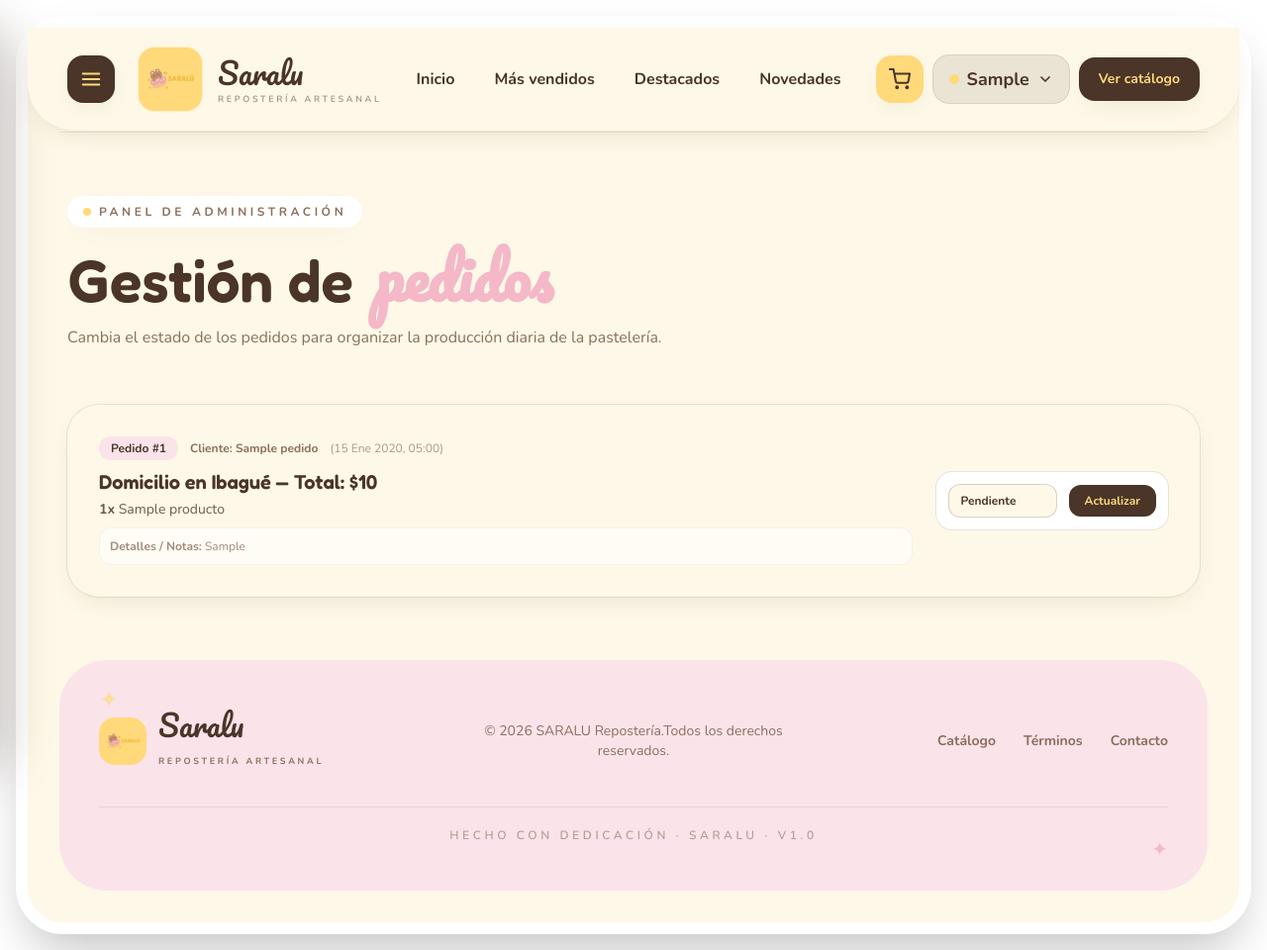
After one commit to JohanV0/SARALU, a Django app: page /panel/pedidos/ in a window 1280 px wide. The commit adds this page. Shown: the whole page at 99% size. Run offline with Django 5.2, Linux system fonts and the light colour scheme; a user stored in the database is signed in; tables that the repository leaves empty hold one stand-in row (values such as "Sample post"); some libraries are stand-ins or nearby versions.

Commit message:
032 Cambiar estado del pedido

```diff
--- a/reposteria/templates/admin_panel.html
+++ b/reposteria/templates/admin_panel.html
@@ -191,7 +191,7 @@
             </div>
           </a>
 
-          <a href="#"
+          <a href="{% url 'lista_pedidos_admin' %}"
              class="group relative col-span-2 flex items-center gap-4 rounded-4xl bg-crema ring-1 ring-chocolate/10 px-5 py-4 3xl:px-6 3xl:py-5 shadow-soft hover:ring-chocolate/25 hover:-translate-y-1 transition-all overflow-hidden">
             <span class="pointer-events-none absolute top-2 right-20 text-mantequilla text-sm rotate-12">★</span>
             <span class="grid h-14 w-14 3xl:h-16 3xl:w-16 shrink-0 place-items-center rounded-3xl bg-chocolate text-mantequilla">
--- /dev/null
+++ b/reposteria/templates/lista_pedidos_admin.html
@@ -0,0 +1,90 @@
+{% extends "layout/base.html" %}
+{% load static %}
+
+{% block title %}Gestión de Pedidos — SARALU{% endblock %}
+
+{% block content %}
+
+<main class="flex-grow relative mx-auto w-full max-w-[1900px] px-4 sm:px-7 lg:px-10 2xl:px-14 3xl:px-20 py-10 lg:py-16">
+
+  <div class="relative mb-10 lg:mb-14">
+    <span class="inline-flex items-center gap-2 rounded-full bg-white px-4 py-2 shadow-soft">
+      <span class="h-2 w-2 rounded-full bg-mantequilla"></span>
+      <span class="text-[10px] sm:text-xs font-bold uppercase tracking-widest2 text-cafe">
+        Panel de Administración
+      </span>
+    </span>
+
+    <h1 class="mt-5 font-display text-4xl sm:text-5xl lg:text-6xl font-semibold text-chocolate">
+      Gestión de
+      <span class="font-script text-rosa text-5xl sm:text-6xl inline-block ml-2">pedidos</span>
+    </h1>
+    <p class="mt-4 text-sm lg:text-base text-cafe">
+      Cambia el estado de los pedidos para organizar la producción diaria de la pastelería.
+    </p>
+  </div>
+
+  {% if not pedidos %}
+    <div class="rounded-[2rem] bg-crema p-12 text-center ring-1 ring-chocolate/10 shadow-soft">
+      <p class="text-lg font-semibold text-cafe">No hay pedidos registrados en el sistema.</p>
+    </div>
+  {% else %}
+    <div class="grid grid-cols-1 gap-6">
+      {% for pedido in pedidos %}
+        <div class="rounded-[2rem] bg-crema p-6 lg:p-8 shadow-soft ring-1 ring-chocolate/10 flex flex-col md:flex-row justify-between items-start md:items-center gap-6">
+
+          <!-- Info básica del pedido -->
+          <div class="flex-1">
+            <div class="flex items-center gap-3 mb-2">
+              <span class="rounded-full bg-rosaClaro px-3 py-1 text-xs font-bold text-chocolate">
+                Pedido #{{ pedido.id }}
+              </span>
+              <span class="text-xs font-bold text-cafe">
+                Cliente: {{ pedido.nombre_contacto }}
+              </span>
+              <span class="text-xs text-cafe/70">
+                ({{ pedido.creado|date:"d M Y, H:i" }})
+              </span>
+            </div>
+
+            <h3 class="font-display text-xl font-semibold text-chocolate mb-1">
+              {{ pedido.get_domicilio_display }} — Total: ${{ pedido.total|floatformat:0 }}
+            </h3>
+
+            <!-- Productos del pedido -->
+            <p class="text-sm text-chocolate/80">
+              {% for detalle in pedido.detalles.all %}
+                <span class="font-bold">{{ detalle.cantidad }}x</span> {{ detalle.producto.nombre }}{% if not forloop.last %}, {% endif %}
+              {% endfor %}
+            </p>
+
+            {% if pedido.comentarios %}
+              <p class="text-xs text-cafe/80 mt-2 bg-white/60 p-2.5 rounded-xl border border-chocolate/5">
+                <span class="font-bold">Detalles / Notas:</span> {{ pedido.comentarios }}
+              </p>
+            {% endif %}
+          </div>
+
+          <!-- Selector de Estado (Formulario de Cambio) -->
+          <form method="POST" action="{% url 'cambiar_estado_pedido' pedido.id %}" class="flex items-center gap-3 w-full md:w-auto bg-white p-3 rounded-2xl ring-1 ring-chocolate/10">
+            {% csrf_token %}
+            <select name="estado" class="appearance-none rounded-xl border border-chocolate/20 bg-crema px-3 py-2 text-xs font-bold text-chocolate focus:outline-none focus:border-chocolate">
+              {% for val, label in pedido.ESTADOS %}
+                <option value="{{ val }}" {% if pedido.estado == val %}selected{% endif %}>
+                  {{ label }}
+                </option>
+              {% endfor %}
+            </select>
+            <button type="submit" class="rounded-xl bg-chocolate px-4 py-2 text-xs font-bold text-mantequilla hover:bg-cafe transition shadow-sm">
+              Actualizar
+            </button>
+          </form>
+
+        </div>
+      {% endfor %}
+    </div>
+  {% endif %}
+
+</main>
+
+{% endblock %}
--- a/reposteria/urls.py
+++ b/reposteria/urls.py
@@ -16,5 +16,7 @@ urlpatterns = [
     path('lista_productos/<int:producto_id>/avanzar',views.avanzar_estado_categoria, name='avanzar_estado_categoria'),
     path('panel/bloquear-fechas/', views.gestionar_fechas_bloqueadas_view, name='gestionar_fechas_bloqueadas'),
     path('mis-pedidos/', views.mis_pedidos_view, name='mis_pedidos'),
+    path('panel/pedidos/', views.lista_pedidos_admin_view, name='lista_pedidos_admin'),
+    path('panel/pedido/<int:pedido_id>/cambiar-estado/', views.cambiar_estado_pedido_view, name='cambiar_estado_pedido'),
 
 ]
--- a/reposteria/views.py
+++ b/reposteria/views.py
@@ -6,7 +6,7 @@ from django.utils.dateparse import parse_date
 from django.views.decorators.http import require_POST
 from django.http import HttpResponse
 from django.contrib.auth.decorators import login_required, user_passes_test
-from .models import Producto, Categoria, Resena, RespuestaResena, Carrito, Pedido, DetallePedido, ItemCarrito, FechaBloqueada
+from .models import HistorialEstadoPedido, Producto, Categoria, Resena, RespuestaResena, Carrito, Pedido, DetallePedido, ItemCarrito, FechaBloqueada
 from .forms import ResenaForm
 
 def home(request):
@@ -432,3 +432,41 @@ def mis_pedidos_view(request):
         'pedidos': pedidos
     }
     return render(request, 'mis_pedidos.html', contexto)
+
+@login_required
+@user_passes_test(admin)
+def lista_pedidos_admin_view(request):
+    # La dueña puede ver todos los pedidos ordenados del más reciente al más antiguo
+    pedidos = Pedido.objects.all().order_by('-creado')
+    contexto = {
+        'pedidos': pedidos,
+        'estados': Pedido.ESTADOS, # Pasamos los estados permitidos para el selector
+    }
+    return render(request, 'lista_pedidos_admin.html', contexto)
+
+@login_required
+@user_passes_test(admin)
+def cambiar_estado_pedido_view(request, pedido_id):
+    pedido = get_object_or_404(Pedido, id=pedido_id)
+
+    if request.method == 'POST':
+        nuevo_estado = request.POST.get('estado')
+        estados_validos = [e[0] for e in Pedido.ESTADOS]
+
+        if nuevo_estado in estados_validos:
+            pedido.estado = nuevo_estado
+            pedido.save()
+
+            # Registramos el cambio en el historial del pedido
+            HistorialEstadoPedido.objects.create(
+                pedido=pedido,
+                estado=nuevo_estado,
+                comentario=f"Estado actualizado por la administración.",
+                usuario=request.user
+            )
+
+            messages.success(request, f"¡El estado del pedido #{pedido.id} fue actualizado a '{pedido.get_estado_display()}'!")
+        else:
+            messages.error(request, "Estado inválido.")
+
+    return redirect('lista_pedidos_admin')
```
